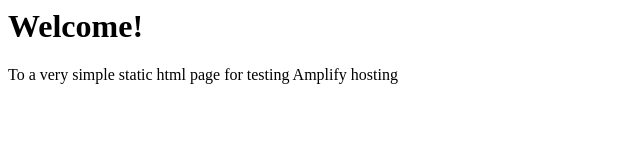
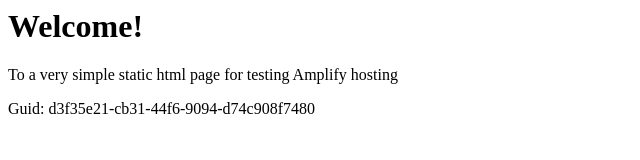
Before and after one commit to aws-aemilia-syd/Github-PR-Commit-Integration-Test-DoNotTouch-Gith-P5X5MO5I-v1-prod-ap-southeast-2, a website: page src/index.html in a window 1280 px wide. Shown: the whole page, without its empty margins (0-640 px from the left). Drawn offline with Linux system fonts and the light colour scheme.

Commit message:
commit from integ tests

```diff
--- a/src/index.html
+++ b/src/index.html
@@ -1,3 +1,5 @@
+
+
 <html lang="en">
 
 <head>
@@ -10,6 +12,6 @@
 <body>
     <h1>Welcome!</h1>
     <p>To a very simple static html page for testing Amplify hosting</p>
-</body>
+    <p>Guid: d3f35e21-cb31-44f6-9094-d74c908f7480</p></body>
 
 </html>
```
